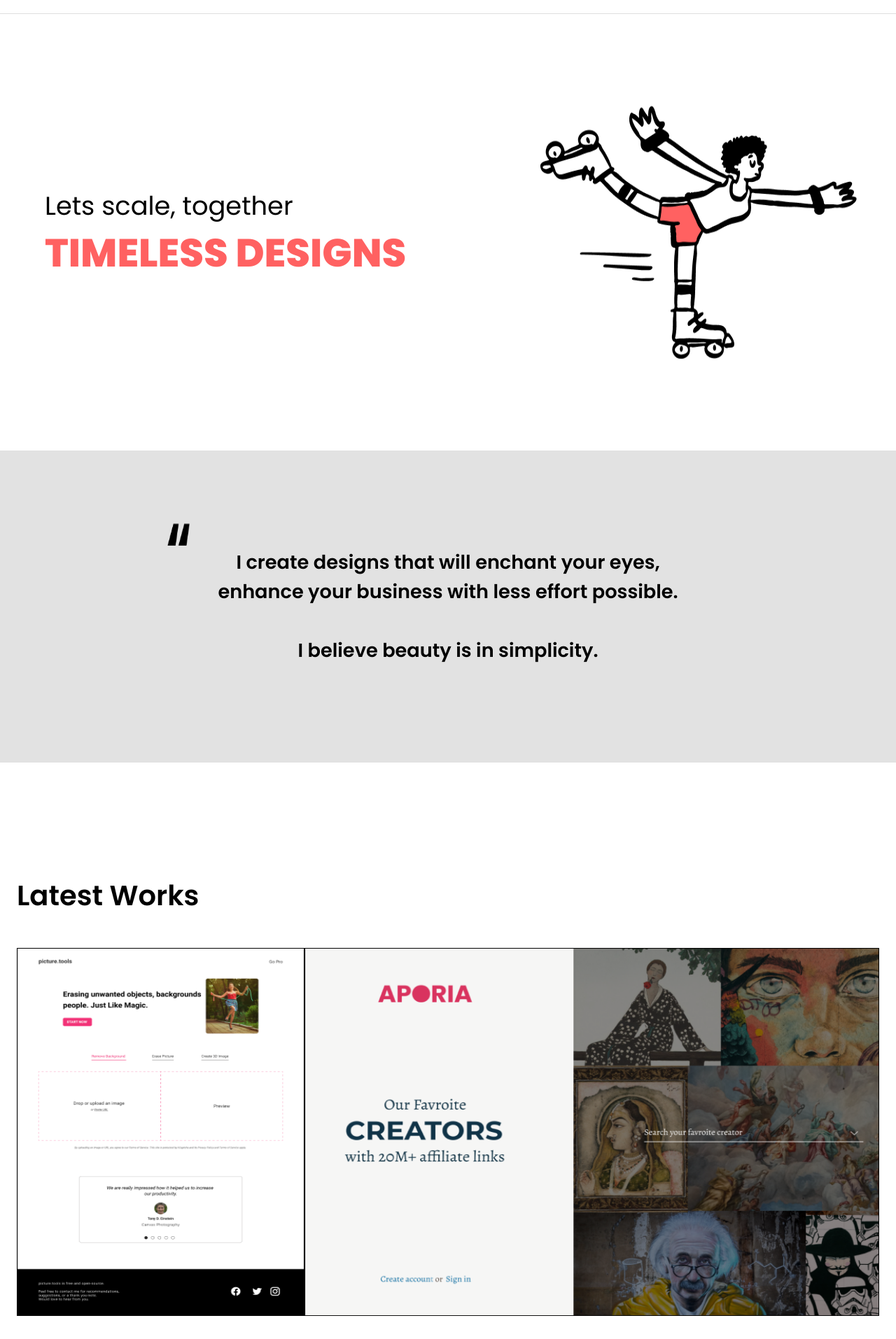
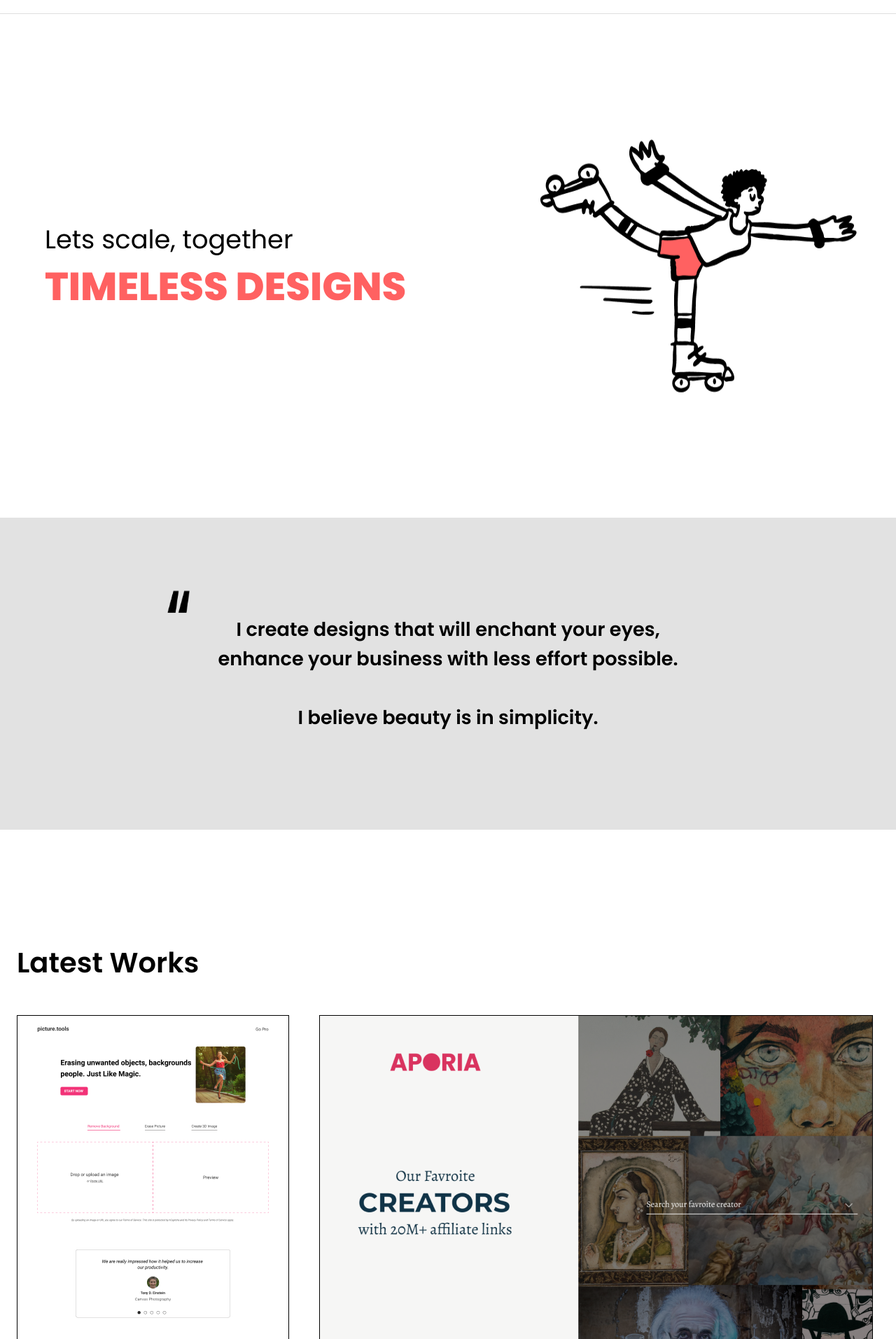
Before and after one commit to chitru/schitruv4, a Next.js app: page / in a window 1280 px wide. Shown: the part 86-2000 px from the top of the page at 70% size. Built offline with nearby package versions, Linux system fonts and the light colour scheme.

Commit message:
adding animations

```diff
--- a/package.json
+++ b/package.json
@@ -9,9 +9,12 @@
     "lint": "next lint"
   },
   "dependencies": {
+    "framer-motion": "^6.2.3",
     "next": "12.0.1",
     "react": "17.0.2",
     "react-dom": "17.0.2",
+    "react-intersection-observer": "^8.33.1",
+    "smooth-scroll": "^16.1.3",
     "uuid": "^8.3.2"
   },
   "devDependencies": {
--- a/pages/_app.js
+++ b/pages/_app.js
@@ -1,7 +1,8 @@
 import '../styles/globals.css'
+import SmoothScroll from "./components/smoothScroll/smoothScroll"
 
 function MyApp({ Component, pageProps }) {
-  return <Component {...pageProps} />
+  return     <SmoothScroll><Component {...pageProps} /></SmoothScroll>
 }
 
 export default MyApp
--- a/pages/components/slider/slider.js
+++ b/pages/components/slider/slider.js
@@ -1,7 +1,8 @@
 import { v4 as uuidv4 } from 'uuid';
 import React, { useState } from "react";
-import Link from 'next/link'
-import SliderBtn from "./sliderBtn"
+import Link from "next/link";
+import SliderBtn from "./sliderBtn";
+
 
 const sliderData = [
     {
--- /dev/null
+++ b/pages/components/smoothScroll/smoothScroll.js
@@ -0,0 +1,41 @@
+import React,  {useEffect, useRef } from "react";
+import useWindowSize from "./useWindowSize";
+// import "./smooth-scroll.css";
+
+const SmoothScroll = ({children}) => {
+    const windowSize = useWindowSize();
+    const scrollRef = useRef();
+
+    const data = {
+        ease: 0.1,
+        current: 0,
+        previous: 0,
+        rounded: 0,
+    }
+
+    useEffect(() => {
+        setBodyHeight();
+    }, [windowSize.height]);
+
+    const setBodyHeight = () => {
+        document.body.style.height = `${scrollRef.current.getBoundingClientRect().height}px`;
+    }
+
+    const smoothScrollingHandler = () => {
+        data.current = window.scrollY;
+        data.previous += (data.current -data.previous) * data.ease;
+        data.rounded = Math.round(data.previous * 100) / 100;
+
+        scrollRef.current.style.transform = `translateY(-${data.previous}px)`;
+
+        requestAnimationFrame(() => smoothScrollingHandler());
+    }
+
+    return(
+        <div className="scroll-smooth">
+            <div ref={scrollRef}>{children}</div>
+        </div>
+    )
+}
+
+export default SmoothScroll;
--- /dev/null
+++ b/pages/components/smoothScroll/useWindowSize.js
@@ -0,0 +1,37 @@
+import { useState, useEffect } from "react";
+import dynamic from 'next/dynamic';
+
+export default function useWindowSize() {
+    const [width, setWidth] = useState(0);
+    const [height, setHeight] = useState(0);
+
+    useEffect(() => {
+        setWidth(window.innerWidth);
+    })
+
+    useEffect(() => {
+        setHeight(window.innerheight);
+    })
+
+    const getSize = () => {
+        return{
+            width,
+            height,
+        }
+
+
+    }
+
+    const [windowSize, setWindowSize] = useState(getSize);
+
+    useEffect(() => {
+        const handleResize = () => {
+            setWindowSize(getSize());
+        }
+
+        window.addEventListener("resize", handleResize);
+        return () => window.removeEventListener("resize", handleResize);
+    }, [])
+
+    return windowSize;
+}
--- a/pages/index.js
+++ b/pages/index.js
@@ -3,10 +3,68 @@ import Image from "next/image"
 import Footer from "./components/footer"
 import Header from "./components/header"
 import Skill from "./components/skill"
+import { motion, useAnimation } from "framer-motion";
+import { useInView } from "react-intersection-observer";
+import React, { useEffect } from "react"
+
+function FadeDiv({ children, ...props }) {
+  const fadingUp = {
+    visible: { opacity: 1, y: 0, transition: { duration: 1 } },
+    hidden: { opacity: 0, y: 100 }
+  };
+
+  const controls = useAnimation();
+  const [ref, inView] = useInView();
+
+  useEffect(() => {
+    if(inView) {
+      controls.start("visible");
+    }
+  }, [controls, inView]);
+
+  return (
+    <motion.div
+      ref={ref}
+      animate={controls}
+      variants={fadingUp}
+      initial="hidden"
+    >{children}</motion.div>
+      )
+}
 
 export default function Home() {
+  const easing = [0.6, -0.05, 0.01, 0.99];
+
+  const fadeInUp = {
+    initial: {
+          y: 50,
+    opacity: 0,
+  },
+  animate: {
+      y: 0,
+      opacity: 1,
+      transition: {
+          duration: 0.9,
+          ease: easing
+      }
+  }
+}
+
+const stagger = {
+  animate: {
+      transition: {
+          staggerChildren: 0.1
+      }
+  }
+}
+
+
   return (
-    <div>
+    <motion.div
+      exit={{opacity: 0}}
+      initial='initial'
+      animate='animate'
+    >
       <Head>
         <title>Chitru Shrestha</title>
         <meta name="description" content="Chitru Shrestha" />
@@ -14,20 +72,31 @@ export default function Home() {
       </Head>
       <Header/>
 
+      <FadeDiv>
       <section>
         <main className="main">
           <div className="hero">
-            <div className="hero__text">
+            <motion.div className="hero__text" initial={{ x:-60, opacity: 0 }}
+                animate={{ x: 0, opacity: 1}}
+                transition={{delay: .7}}
+                variant={stagger}>
               <h3>Lets scale, together</h3>
               <h1>TIMELESS DESIGNS</h1>
-            </div>
+            </motion.div>
             <div className="hero__img">
-              <Image src="/slide.png" width="500" height="400"/>
+              <motion.img
+                initial={{ x:-60, opacity: 0 }}
+                animate={{ x: 0, opacity: 1}}
+                transition={{delay: .9}}
+                variant={stagger}
+              src="/slide.png" width="500" height="400"/>
             </div>
           </div>
         </main>
       </section>
+      </FadeDiv>
 
+      <FadeDiv>
       <section className="quote">
         <main className="main">
                 <div className="mark"><Image src="/quo.png" width="32" height="32"/></div>
@@ -37,25 +106,26 @@ export default function Home() {
                 </p>
         </main>
       </section>
-
-      <section className="latest-work">
+      <section className="latest-work" variants={{stagger}}>
         <main className="main">
+                <FadeDiv>
                 <h2 className="headings">Latest Works</h2>
                 <div className="latest-work__images">
                   <div className="image-container">
-                    <Image src="/work1.png"  layout="responsive" width="275" height="352" />
-                    {/* <img src="/work1.png" alt="picture.tools"/> */}
+                    <img src="/work1.png" alt="picture.tools"/>
                   </div>
-                  <div>
-                    <Image src="/work2.png" layout="responsive" width="1250" height="800"/>
-                    {/* <img src="/work2.png" alt="Aporia - Helping Creator Economy"/> */}
+                  <div className="image-container">
+                    <img src="/work2.png" alt="Aporia - Helping Creator Economy"/>
                   </div>
                 </div>
+                </FadeDiv>
         </main>
       </section>
+      </FadeDiv>
 
       <section className="about">
         <main className="main">
+                <FadeDiv>
                 <h2 className="headings">I"m Full Stack Web Developer specialised in: </h2>
                 <div className="about__col">
                   <div>
@@ -69,9 +139,10 @@ export default function Home() {
                     <Skill skillTitle="SSG’s and others" skillDetails="Gatsby, SCSS, LESS, GIT, Heroku, cPanel "/>
                   </div>
                 </div>
+                </FadeDiv>
         </main>
       </section>
     <Footer/>
-    </div>
+    </motion.div>
   )
 }
--- a/styles/globals.css
+++ b/styles/globals.css
@@ -40,6 +40,14 @@ header {
   max-width: 1350px;
 }
 
+.smooth-scroll {
+  position: fixed;
+  top: 0;
+  left: 0;
+  width: 100%;
+  height: 100%;
+  overflow: hidden;
+}
 /* header */
 .header {
   display: grid;
@@ -67,7 +75,7 @@ header {
 .hero {
   display: grid;
   grid-template-columns: 1fr 1fr;
-  padding: 7rem 2rem;
+  padding: 10rem 2rem;
   align-items: center;
   line-height: 3.7rem;
 }
@@ -121,6 +129,15 @@ header {
 .latest-work__images {
   display: grid;
   grid-template-columns: 2fr 4fr;
+  grid-gap: 2rem;
+  /* display: flex;
+  flex-wrap: wrap; */
+}
+
+.image-container img {
+  max-width: 100%;
+  height: auto;
+  object-fit: cover;
 }
 
 /* About */
```
Also changed, not shown: pages/work.js (+7 -2 lines), 1 other file (tests, documents, lock files or other folders).
